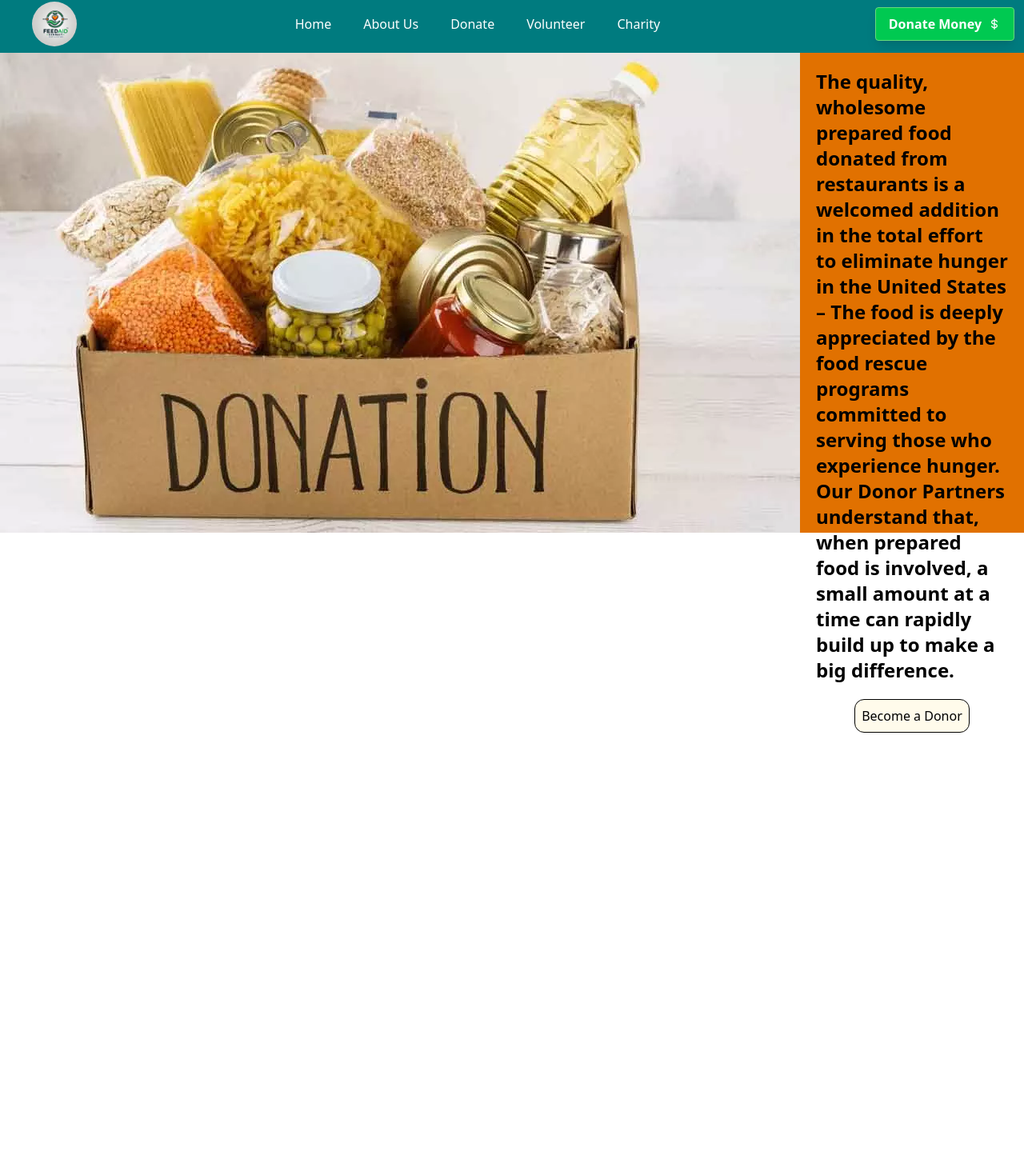
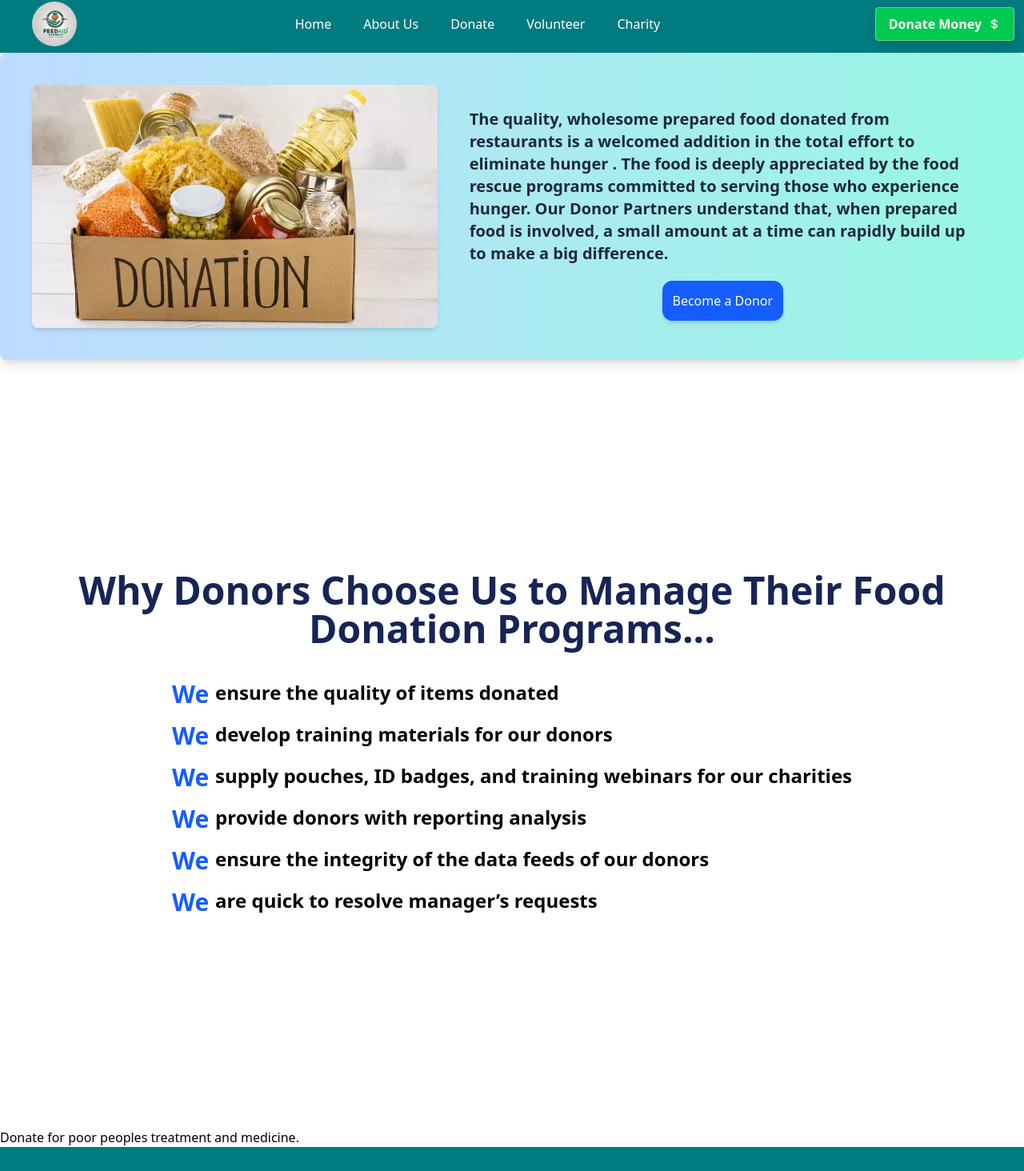
Before and after one commit to Vanshikaxxa/FeedAid_Connect, a Next.js app: page /donate in a window 1280 px wide. Shown: the part 6-1470 px from the top of the page at 80% size. Before the commit the page ends 922 px from the top, so only its background shows below. Built offline with nearby package versions, Linux system fonts and the light colour scheme.

Commit message:
Changes in donor route

```diff
--- a/app/donate/page.tsx
+++ b/app/donate/page.tsx
@@ -1,4 +1,7 @@
 import Donor1 from "@/public/components/Donor1";
+import Donor2 from "@/public/components/Donor2";
+import Donor3 from "@/public/components/Donor3";
+import Footer from "@/public/components/Footer";
 import Navbar from "@/public/components/Navbar";
 import React from "react";
 
@@ -7,6 +10,9 @@ const page = () => {
     <>
       <Navbar />
       <Donor1 />
+      <Donor2 />
+      <Donor3 />
+      <Footer />
     </>
   );
 };
--- a/public/components/Donor1.tsx
+++ b/public/components/Donor1.tsx
@@ -2,24 +2,28 @@ import React from "react";
 
 const Donor1 = () => {
   return (
-    <>
-      <div className="bg-amber-600 w-auto h-150 flex flex-row">
-        <img src="/images/donor/don1.webp" alt="" className="w-auto h-150" />
-        <div className="flex flex-col items-center">
-          <h1 className=" text-2xl m-5 font-semibold">
-            The quality, wholesome prepared food donated from restaurants is a
-            welcomed addition in the total effort to eliminate hunger in the
-            United States – The food is deeply appreciated by the food rescue
-            programs committed to serving those who experience hunger. Our Donor
-            Partners understand that, when prepared food is involved, a small
-            amount at a time can rapidly build up to make a big difference.
-          </h1>
-          <button className="border bg-amber-50 p-2 rounded-xl ">
+    <div className="bg-gradient-to-r from-blue-200 to-teal-200 flex flex-col md:flex-row items-center justify-center p-5 md:p-10 rounded-lg shadow-lg h-auto md:h-96">
+      <img
+        src="/images/donor/don1.webp"
+        alt="Donor Image"
+        className="w-full h-auto md:h-full rounded-lg  mb-5 md:mb-0 shadow-md"
+      />
+      <div className="flex flex-col items-start md:items-center md:ml-5">
+        <h1 className="text-base md:text-lg lg:text-xl m-5 font-semibold text-gray-800 text-center md:text-left">
+          The quality, wholesome prepared food donated from restaurants is a
+          welcomed addition in the total effort to eliminate hunger . The food
+          is deeply appreciated by the food rescue programs committed to serving
+          those who experience hunger. Our Donor Partners understand that, when
+          prepared food is involved, a small amount at a time can rapidly build
+          up to make a big difference.
+        </h1>
+        <div className="flex justify-center w-full">
+          <button className="border border-blue-600 bg-blue-600 text-white p-3 rounded-xl hover:bg-blue-700 transition duration-300 ease-in-out shadow-md">
             Become a Donor
           </button>
         </div>
       </div>
-    </>
+    </div>
   );
 };
 
--- /dev/null
+++ b/public/components/Donor2.tsx
@@ -0,0 +1,55 @@
+"use client";
+import React, { useEffect } from "react";
+import AOS from "aos";
+import "aos/dist/aos.css";
+
+const Donor2 = () => {
+  useEffect(() => {
+    AOS.init();
+    AOS.refresh();
+  }, []);
+
+  return (
+    <div
+      className="flex flex-col items-center justify-center w-full h-screen my-20 px-4 md:px-10"
+      data-aos="fade-up"
+    >
+      <h1
+        className="text-4xl md:text-5xl text-blue-950 font-bold mb-10 text-center"
+        data-aos="fade-up"
+      >
+        Why Donors Choose Us to Manage Their Food Donation Programs...
+      </h1>
+      <ul className="flex flex-col list font-semibold text-xl md:text-2xl space-y-4">
+        <li className="flex items-start" data-aos="fade-right">
+          <span className="text-3xl text-blue-600 mr-2">We</span>
+          <span>ensure the quality of items donated</span>
+        </li>
+        <li className="flex items-start" data-aos="fade-right">
+          <span className="text-3xl text-blue-600 mr-2">We</span>
+          <span>develop training materials for our donors</span>
+        </li>
+        <li className="flex items-start" data-aos="fade-right">
+          <span className="text-3xl text-blue-600 mr-2">We</span>
+          <span>
+            supply pouches, ID badges, and training webinars for our charities
+          </span>
+        </li>
+        <li className="flex items-start" data-aos="fade-right">
+          <span className="text-3xl text-blue-600 mr-2">We</span>
+          <span>provide donors with reporting analysis</span>
+        </li>
+        <li className="flex items-start" data-aos="fade-right">
+          <span className="text-3xl text-blue-600 mr-2">We</span>
+          <span>ensure the integrity of the data feeds of our donors</span>
+        </li>
+        <li className="flex items-start" data-aos="fade-right">
+          <span className="text-3xl text-blue-600 mr-2">We</span>
+          <span>are quick to resolve manager’s requests</span>
+        </li>
+      </ul>
+    </div>
+  );
+};
+
+export default Donor2;
--- /dev/null
+++ b/public/components/Donor3.tsx
@@ -0,0 +1,13 @@
+import React from "react";
+
+const Donor3 = () => {
+  return (
+    <>
+      <div className="">
+        <h1>Donate for poor peoples treatment and medicine.</h1>
+      </div>
+    </>
+  );
+};
+
+export default Donor3;
```
